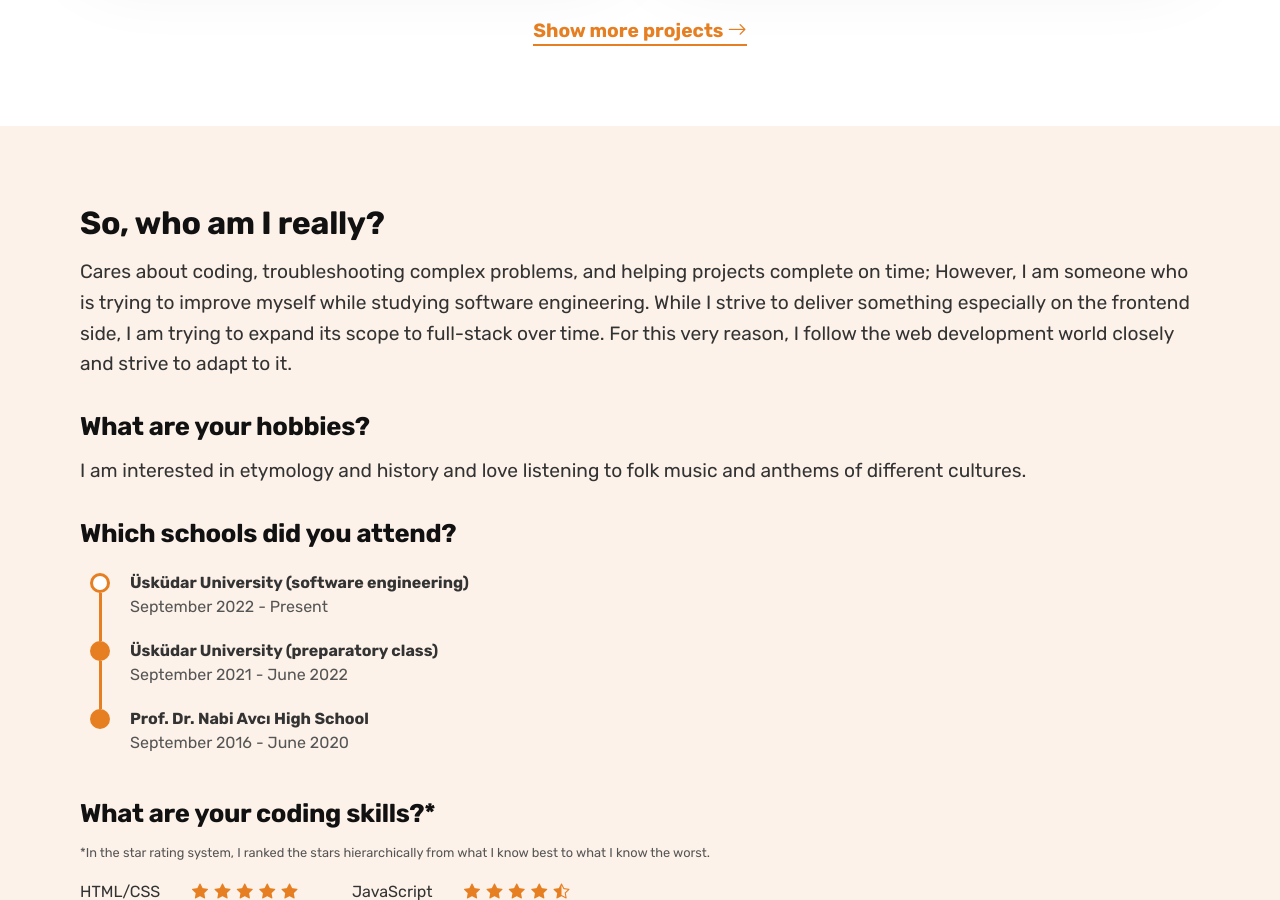
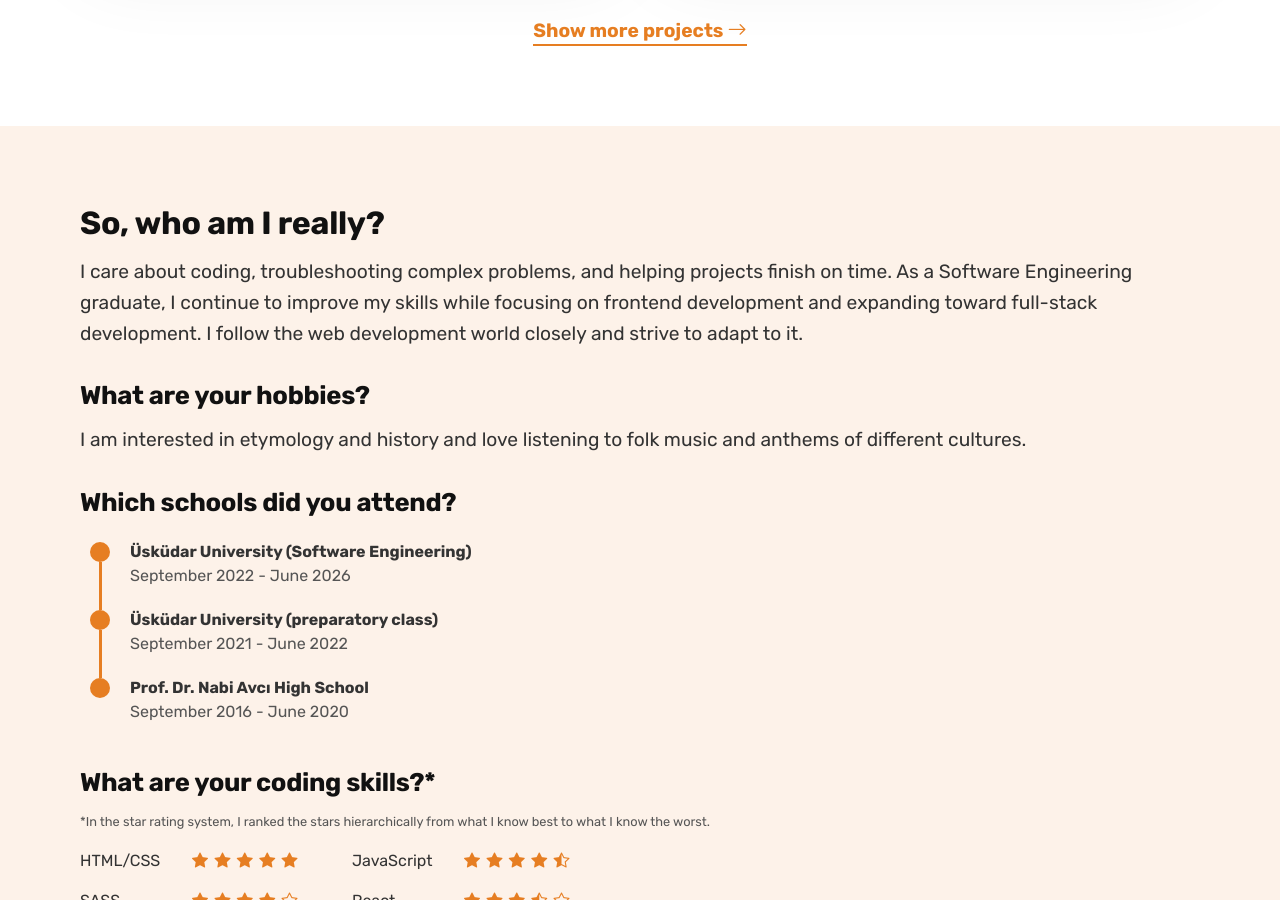
Before and after one commit to ubeydeozdmr/ubeydeozdmr.github.io, a Jekyll site: the page built from index.html, in a window 1280 px wide and 900 px high, scrolled down 1925 px. Built offline with Jekyll 4.4.1, drawn with Linux system fonts in a browser that asks for light colours; comment, search, counter and statistics services are not loaded; some of the changed text lies outside the part shown.

Commit message:
Update personal website content for accuracy and clarity

```diff
--- a/index.html
+++ b/index.html
@@ -1,7 +1,7 @@
 ---
 layout: default
 title: 'Ubeyde Emir Özdemir'
-description: 'Personal website and portfolio of Ubeyde Emir Özdemir, a software engineering student and JavaScript developer.'
+description: 'Personal website and portfolio of Ubeyde Emir Özdemir, an Software Engineering graduate and JavaScript developer.'
 extra_css:
   - /style.css
   - /stepper.css
@@ -13,9 +13,9 @@ extra_js:
   <div class="hero__left">
     <h1 class="hero__title">Hello! 👋 I am Ubeyde Emir Özdemir</h1>
     <p class="hero__description">
-      I have been interested in coding since my young ages and I am currently
-      studying software engineering at Üsküdar University. I'm the average
-      JavaScript enjoyer, currently learning
+      I have been interested in coding from a young age and graduated from
+      Üsküdar University's English Software Engineering program in June 2026.
+      I'm the average JavaScript enjoyer, currently learning
       <strong>React</strong>, moving forward to specialize on the
       <strong>frontend</strong>.
     </p>
@@ -204,12 +204,11 @@ extra_js:
   <div class="about__qa">
     <h3 class="about__title">So, who am I really?</h3>
     <p class="about__description">
-      Cares about coding, troubleshooting complex problems, and helping projects
-      complete on time; However, I am someone who is trying to improve myself
-      while studying software engineering. While I strive to deliver something
-      especially on the frontend side, I am trying to expand its scope to
-      full-stack over time. For this very reason, I follow the web development
-      world closely and strive to adapt to it.
+      I care about coding, troubleshooting complex problems, and helping projects
+      finish on time. As a Software Engineering graduate, I continue to
+      improve my skills while focusing on frontend development and expanding
+      toward full-stack development. I follow the web development world closely
+      and strive to adapt to it.
     </p>
   </div>
   <div class="about__qa">
@@ -222,15 +221,15 @@ extra_js:
   <div class="about__qa">
     <h4 class="about__title">Which schools did you attend?</h4>
     <div class="stepper-container">
-      <div class="step active">
+      <div class="step completed">
         <div class="v-stepper">
           <div class="circle"></div>
           <div class="line"></div>
         </div>
 
         <div class="stepper-content">
-          <h5>Üsküdar University (software engineering)</h5>
-          <p>September 2022 - Present</p>
+          <h5>Üsküdar University (Software Engineering)</h5>
+          <p>September 2022 - June 2026</p>
         </div>
       </div>
 
@@ -494,11 +493,10 @@ extra_js:
       software world.
     </p>
     <p class="about__description">
-      Nowadays, I am someone who is trying to improve myself while studying
-      software engineering. While I strive to deliver something especially on the
-      frontend side, I am trying to expand its scope to full-stack over time. For
-      this very reason, I follow the web development world closely and strive to
-      adapt to it.
+      After graduating from Üsküdar University's Software Engineering
+      program in June 2026, I continue improving my skills with a focus on
+      frontend development while expanding toward full-stack development. I
+      follow the web development world closely and strive to adapt to it.
     </p>
   </div>
 
```
